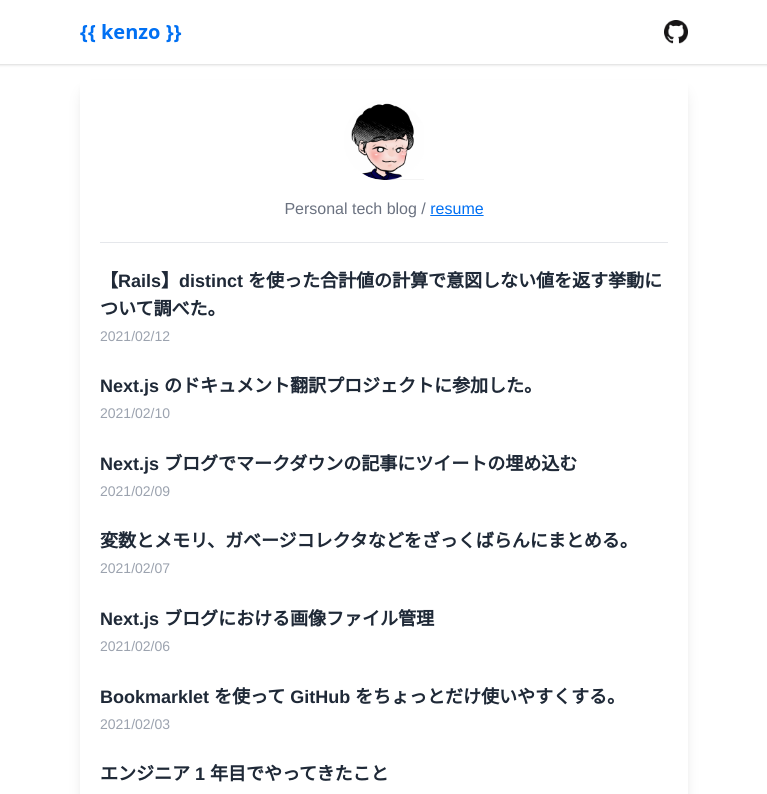
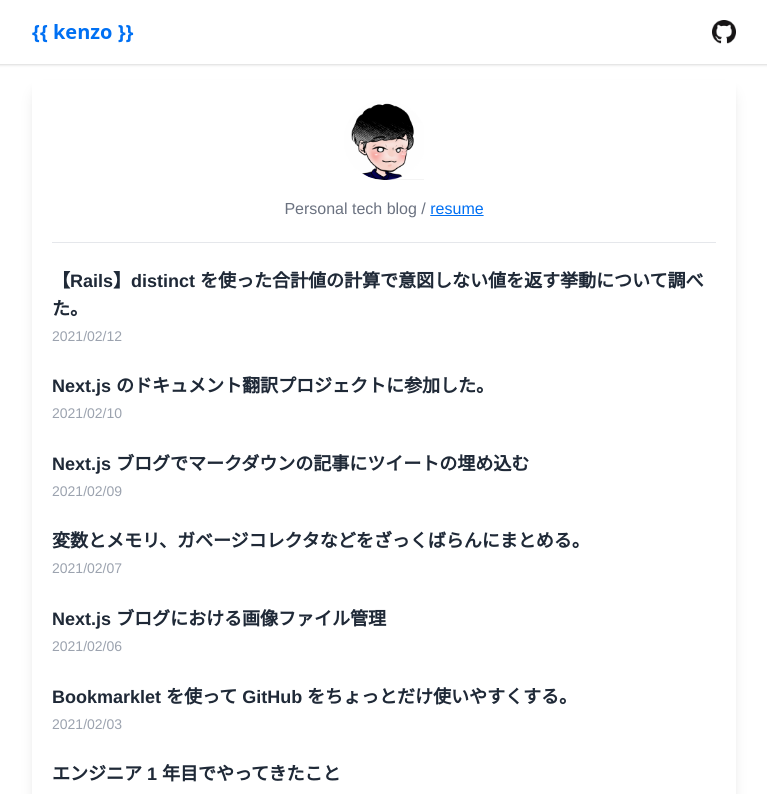
Before and after one commit to kenzo-tanaka/nextJsBlog, a Next.js app: page / in a window 1280 px wide. Shown: the top 794 px of the page, without its empty margins (256-1023 px from the left). Built offline with nearby package versions, Linux system fonts and the light colour scheme.

Commit message:
fix site max width

```diff
--- a/components/layout.tsx
+++ b/components/layout.tsx
@@ -7,7 +7,7 @@ type Props = {
 
 const Layout: React.FC<Props> = ({ children, home = false }) => {
   return (
-    <div className="max-w-2xl mx-auto px-2 sm:px-6 lg:px-8 mt-4 mb-12">
+    <div className="max-w-3xl mx-auto px-2 sm:px-6 lg:px-8 mt-4 mb-12">
       <main>{children}</main>
       {!home && (
         <div className="p-7">
--- a/components/navBar.tsx
+++ b/components/navBar.tsx
@@ -4,7 +4,7 @@ import { config } from "../site.config";
 const NavBar: React.FC = () => {
   return (
     <nav className="bg-white-800 shadow">
-      <div className="max-w-2xl mx-auto px-2 sm:px-6 lg:px-8">
+      <div className="max-w-3xl mx-auto px-2 sm:px-6 lg:px-8">
         <div className="relative flex items-center justify-between h-16">
           <div className="flex-1 flex items-center justify-center sm:items-stretch sm:justify-start">
             <div className="flex-shrink-0 flex items-center">
```
